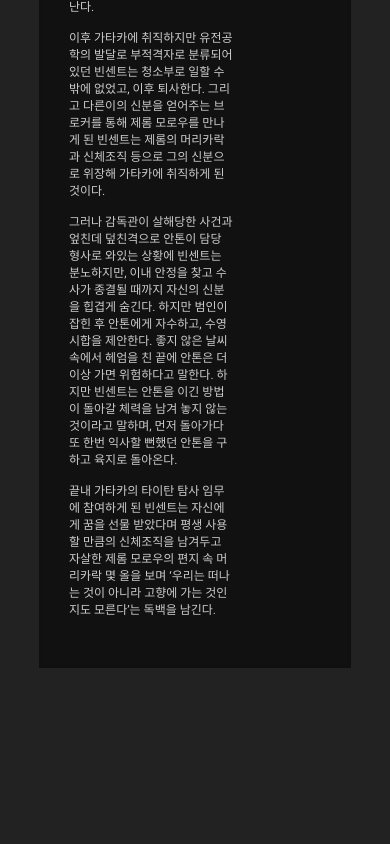
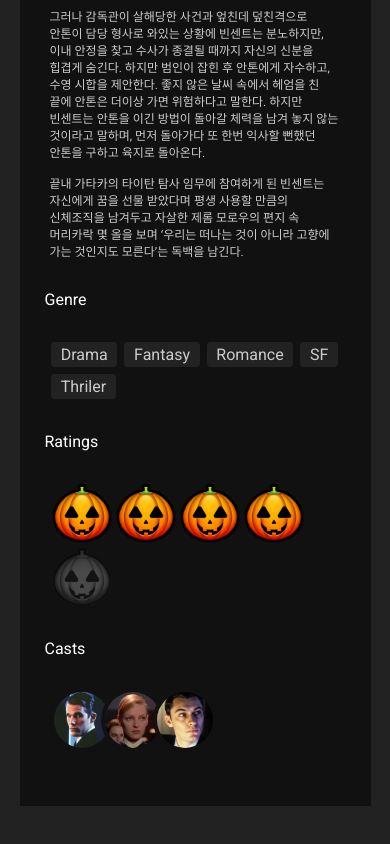
Before and after one commit to donkeeman/CSSChallenge, a plain HTML site: page Cinema/index.html in a window 390 px wide. Shown: the part 678-1522 px from the top of the page. Before the commit the page ends 1426 px from the top, so only its background shows below. Drawn offline with Linux system fonts and the light colour scheme.

Commit message:
시네마 별점, 등장인물, 반응형 구현 및 배경 그래디언트 개선

```diff
--- a/Cinema/index.html
+++ b/Cinema/index.html
@@ -7,14 +7,18 @@
     </head>
     <body>
         <main>
+            <div class="cover">
+                <img src="./images/gattaca_cover3.jpg" alt="gattaca">
+            </div>
             <div class="container">
-                <div class="description">
-                    <h1>Gattaca</h1>
-                    <p>우주항공회사 가타카의 직원 제롬 모로우는 토성의 위성 타이탄의 탐사 임무를 맡았다. 그러나 탐사 1주 전에 감독관이 살해당하며 이 영화의 갈등이 시작된다.<br><br>감독관이 살해당하게 되면서 제롬 모로우는 큰 불안감을 느끼는데, 이는 제롬 모로우가 사실 유전자 조작을 받지 않고 태어난 ‘빈센트 프리먼’이라는 이름의 행성탐사 부적격자인 까닭이다. 행생 탐사라는 꿈을 가지고 있던 빈센트는 태어난 순간 선천적으로 심장이 약하며 근시에 걸릴 것이고 30살까지 밖에 살 수 없다는 판정을 받았다. 이후 인공수정으로 태어난 동생 안톤과 차별받으며 살아온 빈센트는 동생과의 수영시합 끝에 17살 무렵 동생을 이기고 익사 사고에서 구해준뒤 가족으로부터 떠난다. <br><br>이후 가타카에 취직하지만 유전공학의 발달로 부적격자로 분류되어있던 빈센트는 청소부로 일할 수 밖에 없었고, 이후 퇴사한다. 그리고 다른이의 신분을 얻어주는 브로커를 통해 제롬 모로우를 만나게 된 빈센트는 제롬의 머리카락과 신체조직 등으로 그의 신분으로 위장해 가타카에 취직하게 된 것이다. <br><br>그러나 감독관이 살해당한 사건과 엎친데 덮친격으로 안톤이 담당 형사로 와있는 상황에 빈센트는 분노하지만, 이내 안정을 찾고 수사가 종결될 때까지 자신의 신분을 힙겹게 숨긴다. 하지만 범인이 잡힌 후 안톤에게 자수하고, 수영 시합을 제안한다. 좋지 않은 날씨 속에서 헤엄을 친 끝에 안톤은 더이상 가면 위험하다고 말한다. 하지만 빈센트는 안톤을 이긴 방법이 돌아갈 체력을 남겨 놓지 않는 것이라고 말하며, 먼저 돌아가다 또 한번 익사할 뻔했던 안톤을 구하고 육지로 돌아온다.<br><br>끝내 가타카의 타이탄 탐사 임무에 참여하게 된 빈센트는 자신에게 꿈을 선물 받았다며 평생 사용할 만큼의 신체조직을 남겨두고 자살한 제롬 모로우의 편지 속 머리카락 몇 올을 보며 ‘우리는 떠나는 것이 아니라 고향에 가는 것인지도 모른다’는 독백을 남긴다.</p>
+                <div class="left">
+                    <span class="new">NEW</span>
+                    <h1 class="title">Gattaca</h1>
+                    <p class="desc">우주항공회사 가타카의 직원 제롬 모로우는 토성의 위성 타이탄의 탐사 임무를 맡았다. 그러나 탐사 1주 전에 감독관이 살해당하며 이 영화의 갈등이 시작된다.<br><br>감독관이 살해당하게 되면서 제롬 모로우는 큰 불안감을 느끼는데, 이는 제롬 모로우가 사실 유전자 조작을 받지 않고 태어난 ‘빈센트 프리먼’이라는 이름의 행성탐사 부적격자인 까닭이다. 행생 탐사라는 꿈을 가지고 있던 빈센트는 태어난 순간 선천적으로 심장이 약하며 근시에 걸릴 것이고 30살까지 밖에 살 수 없다는 판정을 받았다. 이후 인공수정으로 태어난 동생 안톤과 차별받으며 살아온 빈센트는 동생과의 수영시합 끝에 17살 무렵 동생을 이기고 익사 사고에서 구해준뒤 가족으로부터 떠난다. <br><br>이후 가타카에 취직하지만 유전공학의 발달로 부적격자로 분류되어있던 빈센트는 청소부로 일할 수 밖에 없었고, 이후 퇴사한다. 그리고 다른이의 신분을 얻어주는 브로커를 통해 제롬 모로우를 만나게 된 빈센트는 제롬의 머리카락과 신체조직 등으로 그의 신분으로 위장해 가타카에 취직하게 된 것이다. <br><br>그러나 감독관이 살해당한 사건과 엎친데 덮친격으로 안톤이 담당 형사로 와있는 상황에 빈센트는 분노하지만, 이내 안정을 찾고 수사가 종결될 때까지 자신의 신분을 힙겹게 숨긴다. 하지만 범인이 잡힌 후 안톤에게 자수하고, 수영 시합을 제안한다. 좋지 않은 날씨 속에서 헤엄을 친 끝에 안톤은 더이상 가면 위험하다고 말한다. 하지만 빈센트는 안톤을 이긴 방법이 돌아갈 체력을 남겨 놓지 않는 것이라고 말하며, 먼저 돌아가다 또 한번 익사할 뻔했던 안톤을 구하고 육지로 돌아온다.<br><br>끝내 가타카의 타이탄 탐사 임무에 참여하게 된 빈센트는 자신에게 꿈을 선물 받았다며 평생 사용할 만큼의 신체조직을 남겨두고 자살한 제롬 모로우의 편지 속 머리카락 몇 올을 보며 ‘우리는 떠나는 것이 아니라 고향에 가는 것인지도 모른다’는 독백을 남긴다.</p>
                 </div>
                 <div class="right">
                     <h2>Genre</h2>
-                    <ul>
+                    <ul class="genreList">
                         <li>Drama</li>
                         <li>Fantasy</li>
                         <li>Romance</li>
@@ -22,9 +26,19 @@
                         <li>Thriler</li>
                     </ul>
                     <h2>Ratings</h2>
-                    <div></div>
+                    <ul class="rating">
+                        <li class="full"></li>
+                        <li class="full"></li>
+                        <li class="full"></li>
+                        <li class="full"></li>
+                        <li></li>
+                    </ul>
                     <h2>Casts</h2>
-                    <div></div>
+                    <ul class="castList">
+                        <li><img src="./images/member1.png" alt="vincent"></li>
+                        <li><img src="./images/member2.png" alt="irene"></li>
+                        <li><img src="./images/member3.png" alt="gerome"></li>
+                    </ul>
                 </div>
             </div>
         </main>
--- a/Cinema/style.css
+++ b/Cinema/style.css
@@ -19,52 +19,73 @@ ul li{
 body{
     font-family: 'Roboto', sans-serif;
     background-color: #222;
-    padding: 80px 10vw;
+    padding: 80px calc(20% - 5rem);
     color: white;
 }
 
 main{
-    background-image: url(./images/gattaca_cover3.jpg);
-    background-position: top center;
-    background-repeat: no-repeat;
-    background-size: contain;
+    overflow: hidden;
+}
+
+.cover{
+    background: linear-gradient(to bottom, transparent 70%, rgba(16, 16, 16, 0.5) 80%, rgba(16, 16, 16, 0.9) 90%, #111);
+}
+
+.cover img{
+    display: block;
+    width: 100%;
+    z-index: -10;
+    position: relative;
+}
+
+.container{
     background-color: #111;
-    overflow: hidden;
+    box-shadow: 0 0 1rem 2rem #111;
+    box-sizing: border-box;
     padding: 50px 30px;
 }
 
-.container{
+.left{
+    margin-top: -100px;
     box-sizing: border-box;
-    box-shadow: 0 20px 20px 50px #111;
-    margin-top: 50%;
-    background-color: #111;
+    display: inline-block;
+    width: 60%;
 }
 
-.description{
-    margin-top: -30px;
-    box-sizing: border-box;
-    display: inline-block;
-    width: 65%;
+.new{
+    background-color: #F60;
+    font-size: .4rem;
+    padding: .2rem .8rem;
+    letter-spacing: .2rem;
+    border-bottom: .4rem outset #F60;
+    border-radius: .2rem;
 }
 
-h1{
-    font-size: 64px;
+.title{
+    margin: 1rem 0;
+    font-size: 4rem;
     font-weight: 500;
 }
 
-p{
-    margin-top: 20px;
+.desc{
     color: #CCC;
     font-size: 12px;
+    word-break: keep-all;
 }
 
 .right{
+    margin-top: -120px;
     box-sizing: border-box;
     float: right;
+    right: 0;
     width: 30%;
 }
 
-.right ul li{
+.right h2{
+    margin: 30px -5px;
+}
+
+.genreList li{
     border-radius: 4px;
     color: #CCC;
     background-color: #222;
@@ -73,6 +94,60 @@ p{
     padding: .2rem .6rem;
 }
 
-.right h2{
-    margin: 20px -5px 30px;
+.rating{
+    width: 100%;
+    font-size: 0;
 }
+
+.rating li{
+    display: inline-block;
+    width: 64px;
+    height: 64px;
+    background-image: url(./images/happy.png);
+    background-repeat: no-repeat;
+    background-size: 320px 128px;
+    background-position: top;
+}
+
+.rating li.full{
+    background-position: bottom;
+}
+
+.castList{
+    margin-left: 1rem;
+}
+
+.castList li{
+    box-sizing: border-box;
+    display: inline-block;
+    width: 4rem;
+    height: 4rem;
+    border: 4px solid #111;
+    border-radius: 50%;
+    margin-left: -1rem;
+    overflow: hidden;
+    text-align: center;
+}
+
+.castList li img{
+    vertical-align: top;
+    width: 100%;
+    height: 100%;
+}
+
+@media screen and (max-width: 700px) {
+    body{
+        padding: 80px 5vw;
+    }
+    .left{
+        width: 100%;
+    }
+    .title{
+        font-size: 3em;
+    }
+    .right{
+        margin-top: 0;
+        width: 100%;
+        float: none;
+    }
+}
```
